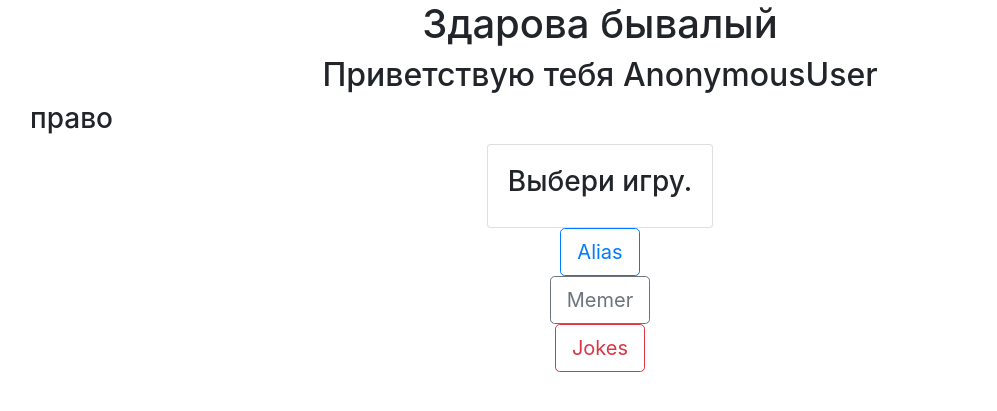
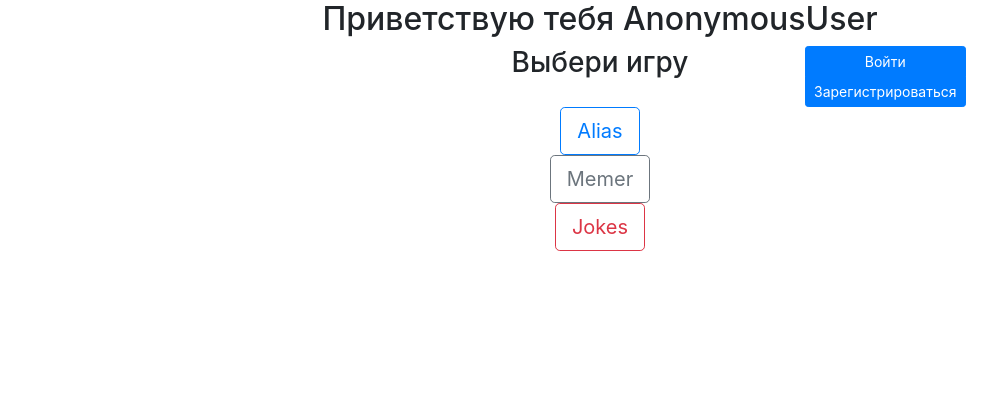
Before and after one commit to MakarovIlya944/meme-django, a Django app: page / in a window 1280 px wide. Shown: the top 411 px of the page, without its empty margins (40-1037 px from the left). Run offline with Django 3.2, Linux system fonts and the light colour scheme; some libraries are stand-ins or nearby versions.

Commit message:
simplify files

```diff
--- a/meme/default/admin.py
+++ /dev/null
@@ -1,5 +0,0 @@
-from django.contrib import admin
-from default import models
-
-# Register your models here.
-admin.site.register(models.User)
--- a/meme/default/models.py
+++ /dev/null
@@ -1,5 +0,0 @@
-from django.db import models
-
-class User(models.Model):
-    username = models.CharField(max_length=25)
-    password = models.CharField(max_length=30)
--- a/meme/default/views.py
+++ b/meme/default/views.py
@@ -1,61 +1,49 @@
 from django.shortcuts import render
-from default import forms
 from django.contrib.auth.models import User
 from django.contrib.auth import authenticate, login
+
 
 def index(request):
     return render(request, "default/index.html")
 
+
 def signup(request):
 
-    uservalue=''
-    passwordvalue=''
-
-    form = forms.Signupform(request.POST or None)
-    if form.is_valid():
-        fs = form.save(commit=False)
-        uservalue = form.cleaned_data.get("username")
-        passwordvalue = form.cleaned_data.get("password")
+    uservalue = request.POST.get('username')
+    passwordvalue = request.POST.get('password')
+    form = {'user': uservalue, 'pass': passwordvalue}
+    if uservalue and passwordvalue:
         try:
-            user= User.objects.get(username=uservalue) #if able to get, user exists and must try another username
-            context= {'form': form, 'error':'The username you entered has already been taken. Please try another username.'}
+            user = User.objects.get(username=uservalue)
+            context = {
+                'form': form, 'error': 'The username you entered has already been taken. Please try another username.'}
             return render(request, 'default/signup.html', context)
         except User.DoesNotExist:
-            user= User.objects.create_user(uservalue, password= passwordvalue)
+            user = User.objects.create_user(uservalue, password=passwordvalue)
             user.save()
-            login(request,user)
-
-            fs.user= request.user
-            fs.save()
-            context= {'form': form}
+            login(request, user)
+            context = {'form': form}
             return render(request, 'default/index.html', context)
     else:
-        context= {'form': form}
+        context = {'form': form}
         return render(request, 'default/signup.html', context)
+
 
 def signin(request):
 
-    uservalue=''
-    passwordvalue=''
-
-    form = forms.Signupform(request.POST or None)
-    if form.is_valid():
-        uservalue= form.cleaned_data.get("username")
-        passwordvalue= form.cleaned_data.get("password")
-
-        user= authenticate(username=uservalue, password=passwordvalue)
+    uservalue = request.POST.get('username')
+    passwordvalue = request.POST.get('password')
+    form = {'user': uservalue, 'pass': passwordvalue}
+    if uservalue and passwordvalue:
+        user = authenticate(username=uservalue, password=passwordvalue)
         if user is not None:
             login(request, user)
-            context= {'form': form,
-                      'user': uservalue}
-
+            context = {'form': form}
             return render(request, 'default/index.html', context)
         else:
-            context= {'form': form,
-                      'error': 'The username and password combination is incorrect'}
-
-            return render(request, 'default/signin.html', context )
-
+            context = {'form': form,
+                       'error': 'The username and password combination is incorrect'}
+            return render(request, 'default/signin.html', context)
     else:
-        context= {'form': form}
+        context = {'form': form}
         return render(request, 'default/signin.html', context)
--- a/meme/templates/default/index.html
+++ b/meme/templates/default/index.html
@@ -13,21 +13,23 @@
 </head>
 
 <body>
-    <h1 style="text-align: center;">Здарова бывалый</h1>
     <h2 style="text-align: center;">Приветствую тебя
         {% if user %}
         {{ user }}
         {% else %}
         <p>странник</p>
         {% endif %}</h2>
+
     <div class="container">
-        <div class="row justify-content-right">
-                <h3 style="text-align: right;">право</h3>
-        </div>
         <div class="row justify-content-center">
-            <div class="card">
-                <div class="card-body">
-                    <h3>Выбери игру.</h3>
+            <div class="col-4"></div>
+            <div class="col-4">
+                <h3 style="text-align: center;">Выбери игру</h3>
+            </div>
+            <div class="col-4">
+                <div class="btn-group-vertical" role="group" aria-label="...">
+                        <a href="/signin" class="btn btn-primary btn-sm" role="button">Войти</a>
+                        <a href="/signup" class="btn btn-primary btn-sm" role="button">Зарегистрироваться</a>
                 </div>
             </div>
         </div>
```
Also changed, not shown: meme/default/forms.py (deleted, +0 -10 lines).
